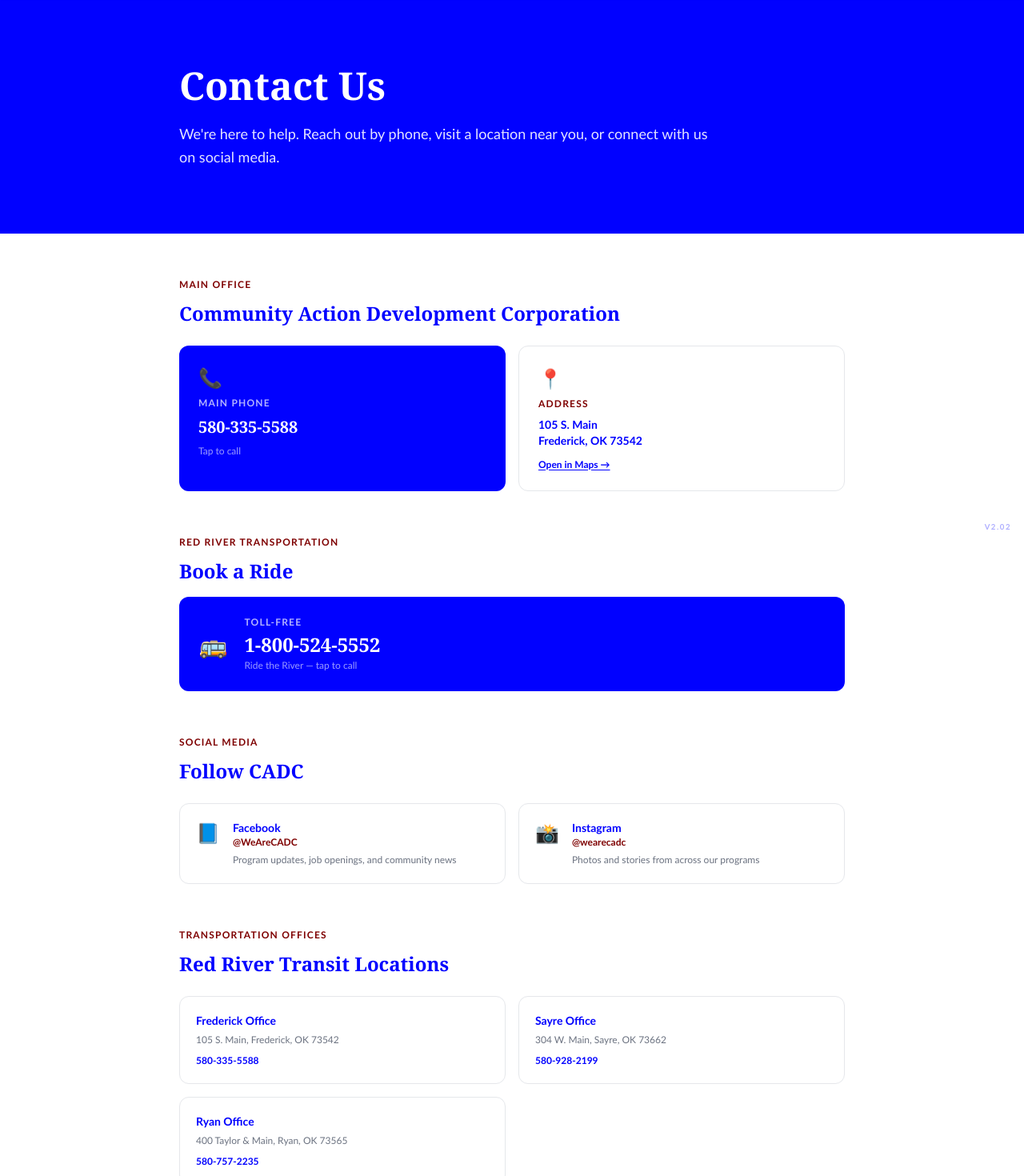
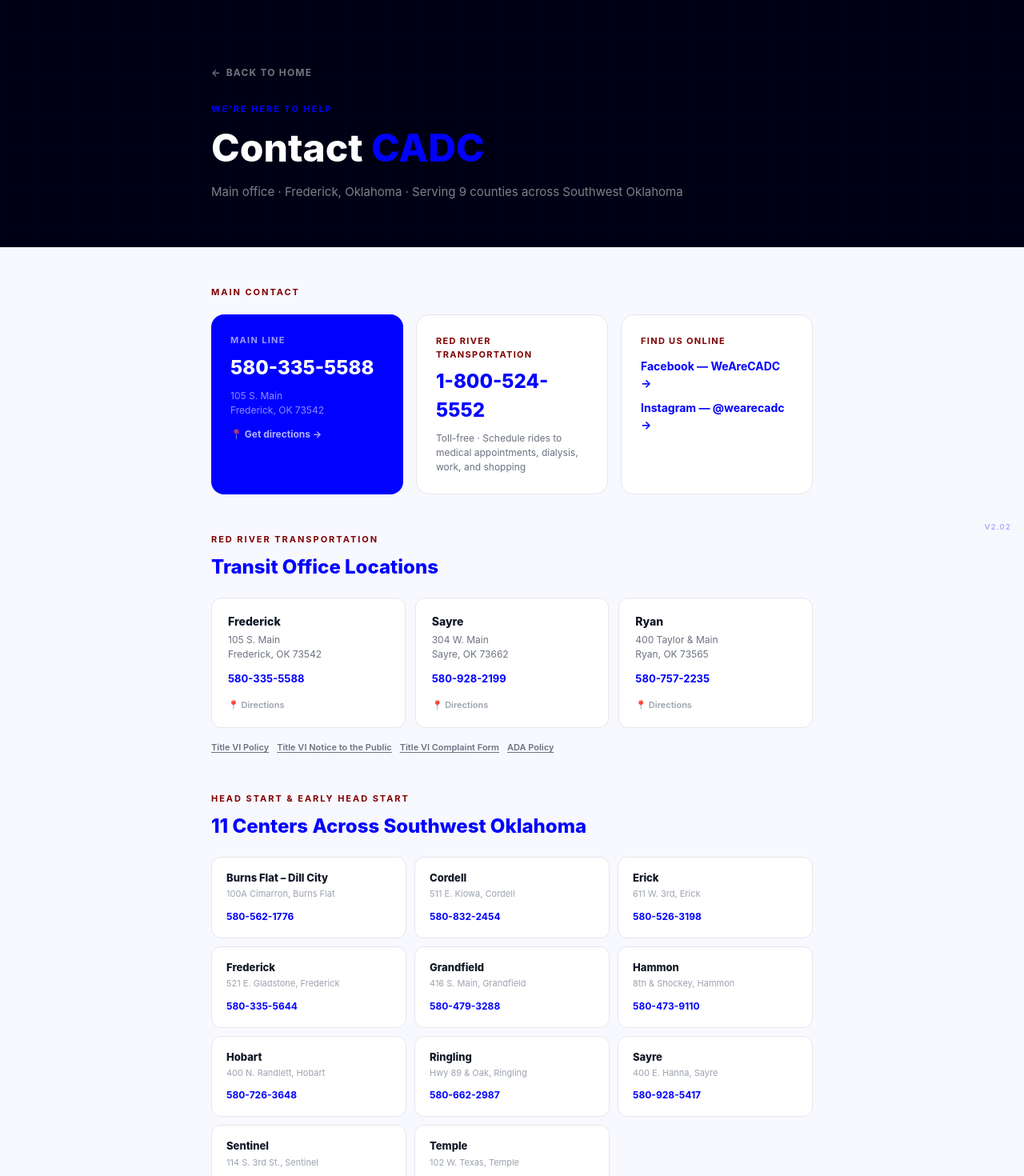
Before and after one commit to ironsilkstrategies/CADC, a Next.js app: page /contact in a window 1280 px wide. Shown: the part 120-1590 px from the top of the page at 80% size. Built offline with nearby package versions, Linux system fonts and the light colour scheme.

Commit message:
Add files via upload

```diff
--- a/app/contact/page.tsx
+++ b/app/contact/page.tsx
@@ -1,157 +1,135 @@
+import Link from "next/link";
 import type { Metadata } from "next";
-import { org, contact } from "@/lib/org";
+import { contact, complianceDocs } from "@/lib/org";
 import { transitOffices, headStartCenters } from "@/lib/locations";
 
 export const metadata: Metadata = {
   title: "Contact CADC | Community Action Development Corporation",
   description:
-    "Contact Community Action Development Corporation. Main office in Frederick, OK. Serving 16–17 counties across Southwest Oklahoma.",
+    "Contact Community Action Development Corporation — main office in Frederick, OK. Transit scheduling, Head Start enrollment, and program information.",
 };
 
-function SectionLabel({ children }: { children: React.ReactNode }) {
+export default function ContactPage() {
+  const titleVI = complianceDocs.filter(d => d.program === "transit");
+
   return (
-    <p className="text-xs font-semibold uppercase tracking-widest mb-3" style={{ color: "var(--cadc-maroon)" }}>
-      {children}
-    </p>
-  );
-}
-
-export default function ContactPage() {
-  return (
-    <div className="min-h-screen bg-white">
+    <div className="min-h-screen" style={{ background: "#F8F8FF", fontFamily: "'Space Grotesk', 'Inter', sans-serif" }}>
 
       {/* Hero */}
-      <section className="cadc-grid-bg py-14 md:py-20" style={{ background: "var(--cadc-blue)" }}>
-        <div className="mx-auto max-w-4xl px-5 md:px-8">
-          <h1 className="font-serif text-3xl md:text-5xl font-bold leading-tight mb-4 text-white">
-            Contact Us
+      <section style={{ background: "#000014", position: "relative", overflow: "hidden", padding: "80px 0 56px" }}>
+        <div style={{
+          position: "absolute", inset: 0, opacity: 0.04,
+          backgroundImage: "linear-gradient(rgba(1,1,255,0.8) 1px, transparent 1px), linear-gradient(90deg, rgba(1,1,255,0.8) 1px, transparent 1px)",
+          backgroundSize: "48px 48px",
+        }} />
+        <div style={{ position: "relative", maxWidth: 800, margin: "0 auto", padding: "0 24px" }}>
+          <Link href="/" style={{ display: "inline-flex", alignItems: "center", gap: 6, color: "rgba(255,255,255,0.45)", fontSize: 12, fontWeight: 700, letterSpacing: "0.1em", textTransform: "uppercase", textDecoration: "none", marginBottom: 28 }}>
+            <span>←</span> Back to Home
+          </Link>
+          <p style={{ color: "#0101FF", fontSize: 11, fontWeight: 700, letterSpacing: "0.18em", textTransform: "uppercase", marginBottom: 14 }}>
+            We're here to help
+          </p>
+          <h1 style={{ color: "white", fontSize: "clamp(2rem,5vw,3rem)", fontWeight: 800, lineHeight: 1.1, marginBottom: 16 }}>
+            Contact <span style={{ color: "#0101FF" }}>CADC</span>
           </h1>
-          <p className="text-base md:text-lg leading-relaxed max-w-2xl" style={{ color: "var(--cadc-blue-light)" }}>
-            We're here to help. Reach out by phone, visit a location near you,
-            or connect with us on social media.
+          <p style={{ color: "rgba(255,255,255,0.5)", fontSize: 15, lineHeight: 1.7 }}>
+            Main office · Frederick, Oklahoma · Serving 9 counties across Southwest Oklahoma
           </p>
         </div>
       </section>
 
-      <div className="mx-auto max-w-4xl px-5 md:px-8 py-10 md:py-14 flex flex-col gap-14">
+      <div style={{ maxWidth: 800, margin: "0 auto", padding: "48px 24px 80px", display: "flex", flexDirection: "column", gap: 48 }}>
 
-        {/* Primary contact */}
-        <section aria-labelledby="primary-heading">
-          <SectionLabel>Main Office</SectionLabel>
-          <h2 id="primary-heading" className="font-serif text-2xl font-bold mb-6" style={{ color: "var(--cadc-blue)" }}>
-            {org.legalName}
-          </h2>
-          <div className="grid grid-cols-1 sm:grid-cols-2 gap-4">
-            <a
-              href={contact.mainPhoneHref}
-              className="cadc-grid-bg flex flex-col gap-2 rounded-xl p-6 transition-opacity hover:opacity-90"
-              style={{ background: "var(--cadc-blue)" }}
-            >
-              <span className="text-2xl" aria-hidden="true">📞</span>
-              <p className="text-xs font-bold uppercase tracking-widest text-white opacity-70">Main Phone</p>
-              <p className="font-serif text-xl font-bold text-white">{contact.mainPhone}</p>
-              <p className="text-xs text-white opacity-60">Tap to call</p>
-            </a>
+        {/* Primary contact cards */}
+        <section>
+          <p style={{ color: "#7E0001", fontSize: 11, fontWeight: 700, letterSpacing: "0.18em", textTransform: "uppercase", marginBottom: 20 }}>Main Contact</p>
+          <div style={{ display: "grid", gridTemplateColumns: "repeat(auto-fill, minmax(240px, 1fr))", gap: 16 }}>
 
-            <div className="flex flex-col gap-2 rounded-xl border p-6" style={{ borderColor: "#e5e7eb" }}>
-              <span className="text-2xl" aria-hidden="true">📍</span>
-              <p className="text-xs font-bold uppercase tracking-widest" style={{ color: "var(--cadc-maroon)" }}>Address</p>
-              <p className="font-semibold text-sm" style={{ color: "var(--cadc-blue)" }}>
+            {/* Main phone */}
+            <div style={{ background: "#0101FF", borderRadius: 16, padding: 24 }}>
+              <p style={{ color: "rgba(255,255,255,0.6)", fontSize: 11, fontWeight: 700, letterSpacing: "0.12em", textTransform: "uppercase", margin: "0 0 8px" }}>Main Line</p>
+              <a href={contact.mainPhoneHref} style={{ color: "white", fontSize: "clamp(1.1rem,3vw,1.5rem)", fontWeight: 800, textDecoration: "none", display: "block", marginBottom: 8 }}>
+                {contact.mainPhone}
+              </a>
+              <p style={{ color: "rgba(255,255,255,0.55)", fontSize: 12, margin: 0, lineHeight: 1.5 }}>
                 {contact.address.street}<br />
                 {contact.address.city}, {contact.address.state} {contact.address.zip}
               </p>
               <a
-                href={`https://maps.apple.com/?q=${encodeURIComponent(`${contact.address.street}, ${contact.address.city}, ${contact.address.state} ${contact.address.zip}`)}`}
-                target="_blank"
-                rel="noopener noreferrer"
-                className="text-xs font-semibold underline underline-offset-2 hover:opacity-70 mt-1"
-                style={{ color: "var(--cadc-blue)" }}
+                href={`https://maps.apple.com/?address=${encodeURIComponent(`${contact.address.street}, ${contact.address.city}, ${contact.address.state} ${contact.address.zip}`)}`}
+                target="_blank" rel="noopener noreferrer"
+                style={{ display: "inline-block", marginTop: 12, color: "rgba(255,255,255,0.7)", fontSize: 12, fontWeight: 700, textDecoration: "none" }}
               >
-                Open in Maps →
+                📍 Get directions →
               </a>
+            </div>
+
+            {/* Transit */}
+            <div style={{ background: "white", border: "1px solid #e5e7eb", borderRadius: 16, padding: 24 }}>
+              <p style={{ color: "#7E0001", fontSize: 11, fontWeight: 700, letterSpacing: "0.12em", textTransform: "uppercase", margin: "0 0 8px" }}>Red River Transportation</p>
+              <a href={contact.transitPhoneHref} style={{ color: "#0101FF", fontSize: "clamp(1.1rem,3vw,1.5rem)", fontWeight: 800, textDecoration: "none", display: "block", marginBottom: 8 }}>
+                {contact.transitPhone}
+              </a>
+              <p style={{ color: "#6b7280", fontSize: 12, margin: 0, lineHeight: 1.5 }}>
+                Toll-free · Schedule rides to medical appointments, dialysis, work, and shopping
+              </p>
+            </div>
+
+            {/* Social */}
+            <div style={{ background: "white", border: "1px solid #e5e7eb", borderRadius: 16, padding: 24 }}>
+              <p style={{ color: "#7E0001", fontSize: 11, fontWeight: 700, letterSpacing: "0.12em", textTransform: "uppercase", margin: "0 0 12px" }}>Find Us Online</p>
+              <div style={{ display: "flex", flexDirection: "column", gap: 10 }}>
+                <a href={contact.social.facebook} target="_blank" rel="noopener noreferrer" style={{ color: "#0101FF", fontWeight: 700, fontSize: 14, textDecoration: "none" }}>
+                  Facebook — WeAreCADC →
+                </a>
+                <a href={contact.social.instagram} target="_blank" rel="noopener noreferrer" style={{ color: "#0101FF", fontWeight: 700, fontSize: 14, textDecoration: "none" }}>
+                  Instagram — @wearecadc →
+                </a>
+              </div>
             </div>
           </div>
         </section>
 
-        {/* Transit — toll-free always visible */}
-        <section aria-labelledby="transit-heading">
-          <SectionLabel>Red River Transportation</SectionLabel>
-          <h2 id="transit-heading" className="font-serif text-2xl font-bold mb-4" style={{ color: "var(--cadc-blue)" }}>
-            Book a Ride
-          </h2>
-          <a
-            href={contact.transitPhoneHref}
-            className="cadc-grid-bg flex items-center gap-5 rounded-xl p-6 transition-opacity hover:opacity-90"
-            style={{ background: "var(--cadc-blue)" }}
-          >
-            <span className="text-3xl" aria-hidden="true">🚌</span>
-            <div>
-              <p className="text-xs font-bold uppercase tracking-widest text-white opacity-70 mb-1">Toll-Free</p>
-              <p className="font-serif text-2xl font-bold text-white">{contact.transitPhone}</p>
-              <p className="text-xs text-white opacity-60 mt-0.5">Ride the River — tap to call</p>
-            </div>
-          </a>
-        </section>
-
-        {/* Social */}
-        <section aria-labelledby="social-heading">
-          <SectionLabel>Social Media</SectionLabel>
-          <h2 id="social-heading" className="font-serif text-2xl font-bold mb-6" style={{ color: "var(--cadc-blue)" }}>
-            Follow CADC
-          </h2>
-          <div className="grid grid-cols-1 sm:grid-cols-2 gap-4">
-            {[
-              { name: "Facebook", handle: "@WeAreCADC", href: contact.social.facebook, icon: "📘", detail: "Program updates, job openings, and community news" },
-              { name: "Instagram", handle: "@wearecadc", href: contact.social.instagram, icon: "📸", detail: "Photos and stories from across our programs" },
-            ].map((s) => (
-              <a
-                key={s.name}
-                href={s.href}
-                target="_blank"
-                rel="noopener noreferrer"
-                className="flex items-start gap-4 rounded-xl border p-5 transition-shadow hover:shadow-md"
-                style={{ borderColor: "#e5e7eb" }}
-              >
-                <span className="text-2xl" aria-hidden="true">{s.icon}</span>
-                <div>
-                  <p className="font-bold text-sm" style={{ color: "var(--cadc-blue)" }}>{s.name}</p>
-                  <p className="text-xs font-semibold" style={{ color: "var(--cadc-maroon)" }}>{s.handle}</p>
-                  <p className="text-xs leading-relaxed mt-1" style={{ color: "#6b7280" }}>{s.detail}</p>
+        {/* Transit offices */}
+        <section>
+          <p style={{ color: "#7E0001", fontSize: 11, fontWeight: 700, letterSpacing: "0.18em", textTransform: "uppercase", marginBottom: 8 }}>Red River Transportation</p>
+          <h2 style={{ color: "#0101FF", fontSize: "clamp(1.1rem,2.5vw,1.5rem)", fontWeight: 800, marginBottom: 20 }}>Transit Office Locations</h2>
+          <div style={{ display: "grid", gridTemplateColumns: "repeat(auto-fill, minmax(220px, 1fr))", gap: 12 }}>
+            {transitOffices.map(o => (
+              <div key={o.id} style={{ background: "white", border: "1px solid #e5e7eb", borderRadius: 12, padding: "18px 20px" }}>
+                <p style={{ color: "#111827", fontWeight: 800, fontSize: 14, margin: "0 0 4px" }}>{o.city}</p>
+                <p style={{ color: "#6b7280", fontSize: 12, margin: "0 0 8px", lineHeight: 1.5 }}>{o.street}<br />{o.city}, {o.state} {o.zip}</p>
+                <a href={o.phoneHref} style={{ color: "#0101FF", fontWeight: 700, fontSize: 13, textDecoration: "none" }}>{o.phone}</a>
+                <div style={{ marginTop: 8 }}>
+                  <a
+                    href={`https://maps.apple.com/?address=${encodeURIComponent(`${o.street}, ${o.city}, ${o.state} ${o.zip}`)}`}
+                    target="_blank" rel="noopener noreferrer"
+                    style={{ color: "#9ca3af", fontSize: 11, fontWeight: 600, textDecoration: "none" }}
+                  >📍 Directions</a>
                 </div>
+              </div>
+            ))}
+          </div>
+          <div style={{ marginTop: 16, display: "flex", flexWrap: "wrap", gap: 10 }}>
+            {titleVI.map(d => (
+              <a key={d.label} href={d.href} target="_blank" rel="noopener noreferrer"
+                style={{ color: "#6b7280", fontSize: 11, fontWeight: 600, textDecoration: "underline", textUnderlineOffset: 2 }}>
+                {d.label}
               </a>
             ))}
           </div>
         </section>
 
-        {/* Transit offices */}
-        <section aria-labelledby="transit-offices-heading">
-          <SectionLabel>Transportation Offices</SectionLabel>
-          <h2 id="transit-offices-heading" className="font-serif text-2xl font-bold mb-6" style={{ color: "var(--cadc-blue)" }}>
-            Red River Transit Locations
-          </h2>
-          <div className="grid grid-cols-1 sm:grid-cols-2 gap-4">
-            {transitOffices.map((loc) => (
-              <div key={loc.id} className="rounded-xl border p-5 flex flex-col gap-1.5" style={{ borderColor: "#e5e7eb" }}>
-                <p className="font-semibold text-sm" style={{ color: "var(--cadc-blue)" }}>{loc.name}</p>
-                <p className="text-xs" style={{ color: "#6b7280" }}>{loc.street}, {loc.city}, {loc.state} {loc.zip}</p>
-                <a href={loc.phoneHref} className="text-xs font-semibold mt-1 hover:underline" style={{ color: "var(--cadc-blue)" }}>{loc.phone}</a>
-              </div>
-            ))}
-          </div>
-        </section>
-
-        {/* Head Start offices quick reference */}
-        <section aria-labelledby="hs-offices-heading">
-          <SectionLabel>Head Start Centers</SectionLabel>
-          <h2 id="hs-offices-heading" className="font-serif text-2xl font-bold mb-6" style={{ color: "var(--cadc-blue)" }}>
-            All 13 Locations
-          </h2>
-          <div className="grid grid-cols-1 sm:grid-cols-2 md:grid-cols-3 gap-4">
-            {headStartCenters.map((loc) => (
-              <div key={loc.id} className="rounded-xl border p-4 flex flex-col gap-1" style={{ borderColor: "#e5e7eb" }}>
-                <p className="font-semibold text-xs" style={{ color: "var(--cadc-blue)" }}>{loc.name}</p>
-                <p className="text-xs" style={{ color: "#6b7280" }}>{loc.city}, {loc.state}</p>
-                <a href={loc.phoneHref} className="text-xs font-semibold hover:underline" style={{ color: "var(--cadc-blue)" }}>{loc.phone}</a>
+        {/* Head Start centers */}
+        <section>
+          <p style={{ color: "#7E0001", fontSize: 11, fontWeight: 700, letterSpacing: "0.18em", textTransform: "uppercase", marginBottom: 8 }}>Head Start & Early Head Start</p>
+          <h2 style={{ color: "#0101FF", fontSize: "clamp(1.1rem,2.5vw,1.5rem)", fontWeight: 800, marginBottom: 20 }}>11 Centers Across Southwest Oklahoma</h2>
+          <div style={{ display: "grid", gridTemplateColumns: "repeat(auto-fill, minmax(200px, 1fr))", gap: 10 }}>
+            {headStartCenters.map(c => (
+              <div key={c.id} style={{ background: "white", border: "1px solid #e5e7eb", borderRadius: 12, padding: "16px 18px" }}>
+                <p style={{ color: "#111827", fontWeight: 800, fontSize: 13, margin: "0 0 3px" }}>{c.name}</p>
+                <p style={{ color: "#9ca3af", fontSize: 11, margin: "0 0 6px", lineHeight: 1.4 }}>{c.street}, {c.city}</p>
+                <a href={c.phoneHref} style={{ color: "#0101FF", fontWeight: 700, fontSize: 12, textDecoration: "none" }}>{c.phone}</a>
               </div>
             ))}
           </div>
```
